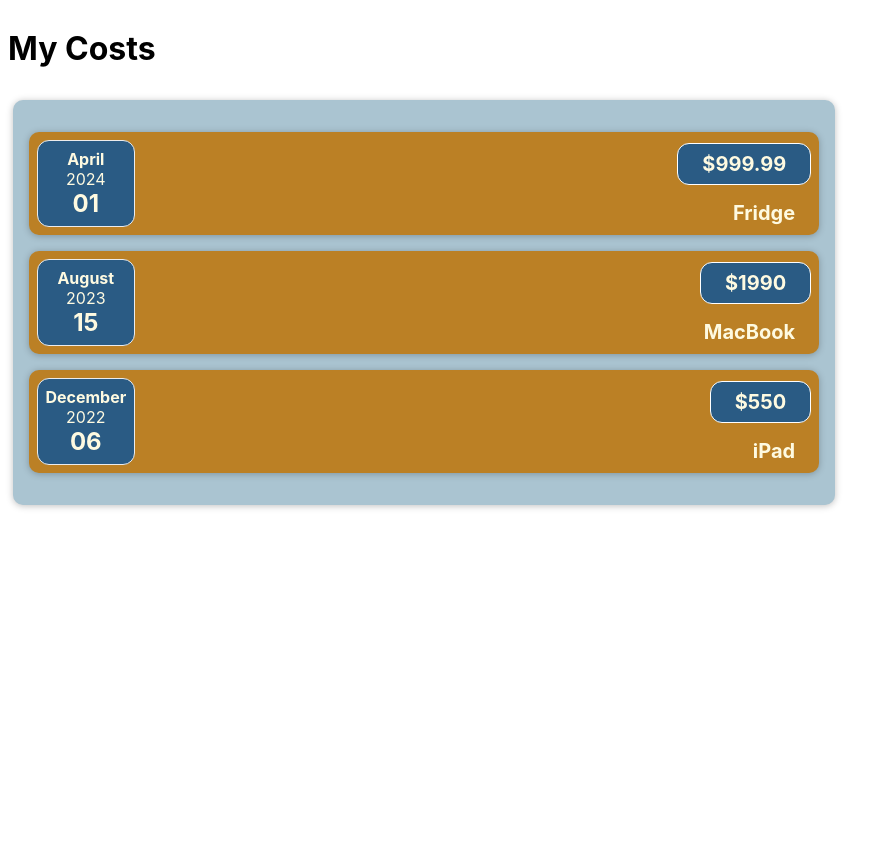
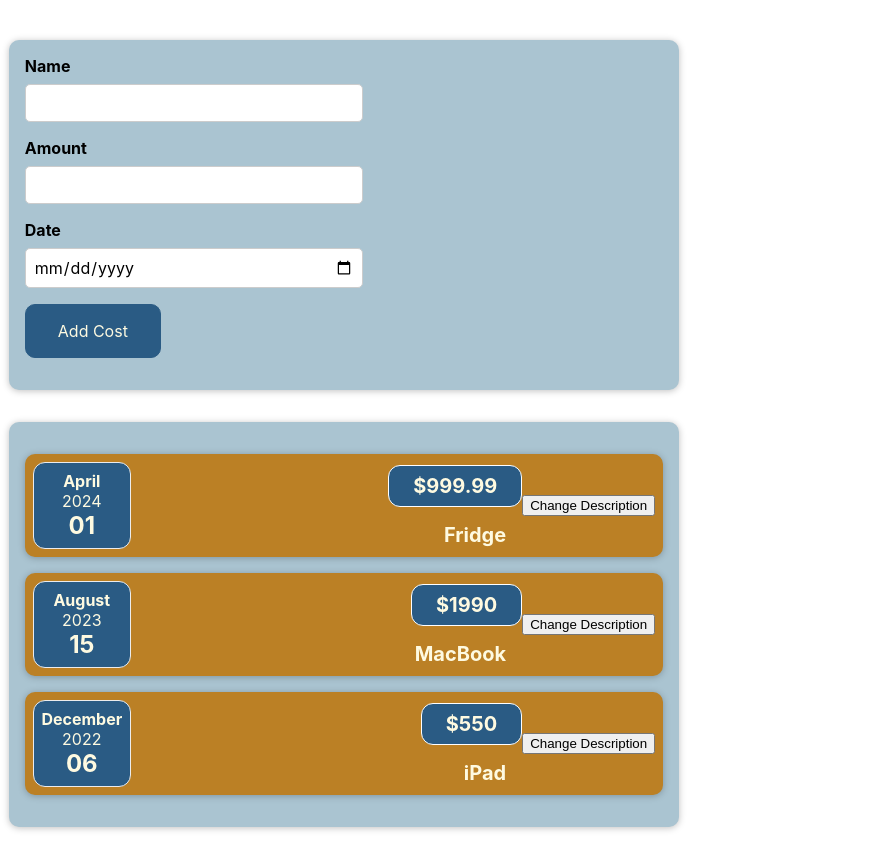
Before and after one commit to igasin/mycosts, a React (Vite) app: page / in a window 1280 px wide. Shown: the whole page, without its empty margins (0-895 px from the left). Before the commit the page ends 800 px from the top, so only its background shows below. Built offline with nearby package versions, Linux system fonts and the light colour scheme.

Commit message:
feat(components): add components add styles

```diff
--- a/src/App.jsx
+++ b/src/App.jsx
@@ -1,4 +1,5 @@
 import { Costs } from './components/Costs/Costs'
+import { NewCost } from './components/NewCost/NewCost'
 
 export function App() {
 	const costsItemsArray = [
@@ -19,9 +20,9 @@
 		},
 	]
 	return (
-		<div>
-			<h1>My Costs</h1>
+		<>
+			<NewCost />
 			<Costs costs={costsItemsArray} />
-		</div>
+		</>
 	)
 }
--- /dev/null
+++ b/src/components/CostForm/CostForm.jsx
@@ -0,0 +1,25 @@
+import styles from './CostForm.module.scss'
+
+export const CostForm = () => {
+	return (
+		<form>
+			<div className={styles.newCostControls}>
+				<div className={styles.newCostControl}>
+					<label>Name</label>
+					<input type='text' />
+				</div>
+				<div className={styles.newCostControl}>
+					<label>Amount</label>
+					<input type='number' min='0.01' step='0.01' />
+				</div>
+				<div className={styles.newCostControl}>
+					<label>Date</label>
+					<input type='date' min='2019-01-01' step='2022-12-31' />
+				</div>
+				<div className={styles.newCostActions}>
+					<button type='submit'>Add Cost</button>
+				</div>
+			</div>
+		</form>
+	)
+}
--- /dev/null
+++ b/src/components/CostForm/CostForm.module.scss
@@ -0,0 +1,37 @@
+.newCostControls {
+	display: flex;
+	flex-direction: column;
+	flex-wrap: wrap;
+	gap: 1rem;
+	margin-bottom: 1rem;
+	text-align: left;
+}
+
+.newCostControl {
+	label {
+		font-weight: bold;
+		margin-bottom: 0.5rem;
+		display: block;
+	}
+	input {
+		font: inherit;
+		padding: 0.5rem;
+		border-radius: 5px;
+		border: 1px solid #ccc;
+		width: 20rem;
+		max-width: 100%;
+	}
+}
+
+// .newCostControl input {
+// 	font: inherit;
+// 	padding: 0.5rem;
+// 	border-radius: 5px;
+// 	border: 1px solid #ccc;
+// 	width: 20rem;
+// 	max-width: 100%;
+// }
+
+.newCostActions {
+	text-align: left;
+}
--- a/src/components/CostItem/CostItem.jsx
+++ b/src/components/CostItem/CostItem.jsx
@@ -1,15 +1,23 @@
+import { useState } from 'react'
 import { Card } from '../Card/Card'
 import { CostDate } from '../CostDate/CostDate'
 import styles from './CostItem.module.scss'
 
 export const CostItem = props => {
+	const [description, setDescription] = useState(props.description)
+
+	const changeDescriptionHandler = () => {
+		setDescription('New description')
+	}
+
 	return (
 		<Card className={styles.costItem}>
 			<CostDate date={props.date} />
 			<div className={styles.costItemDescription}>
-				<h2>{props.description}</h2>
+				<h2>{description}</h2>
 				<div className={styles.costItemPrice}>${props.amount}</div>
 			</div>
+			<button onClick={changeDescriptionHandler}>Change Description</button>
 		</Card>
 	)
 }
--- a/src/components/Costs/Costs.module.scss
+++ b/src/components/Costs/Costs.module.scss
@@ -2,6 +2,6 @@
 	padding: 1rem;
 	background-color: #aac4d1;
 	margin: 2rem auto;
-	width: 50rem;
+	width: 40rem;
 	max-width: 95%;
 }
--- /dev/null
+++ b/src/components/NewCost/NewCost.jsx
@@ -0,0 +1,10 @@
+import { CostForm } from '../CostForm/CostForm'
+import styles from './NewCost.module.scss'
+
+export const NewCost = () => {
+	return (
+		<div className={styles.newCost}>
+			<CostForm />
+		</div>
+	)
+}
--- /dev/null
+++ b/src/components/NewCost/NewCost.module.scss
@@ -0,0 +1,27 @@
+.newCost {
+	background-color: #aac4d1;
+	padding: 1rem;
+	margin: 2rem auto;
+	width: 40rem;
+	max-width: 95%;
+	border-radius: 10px;
+	text-align: center;
+	box-shadow: 0 1px 7px rgba(0, 0, 0, 0.25);
+}
+
+.newCost button {
+	font: inherit;
+	cursor: pointer;
+	padding: 1rem 2rem;
+	border: 1px solid #2a5b84;
+	background-color: #2a5b84;
+	color: #fefae1;
+	border-radius: 10px;
+	margin-right: 3px;
+
+	&:hover,
+	&:active {
+		background-color: #2a5c84b2;
+		border-color: #2a5c84b2;
+	}
+}
```
